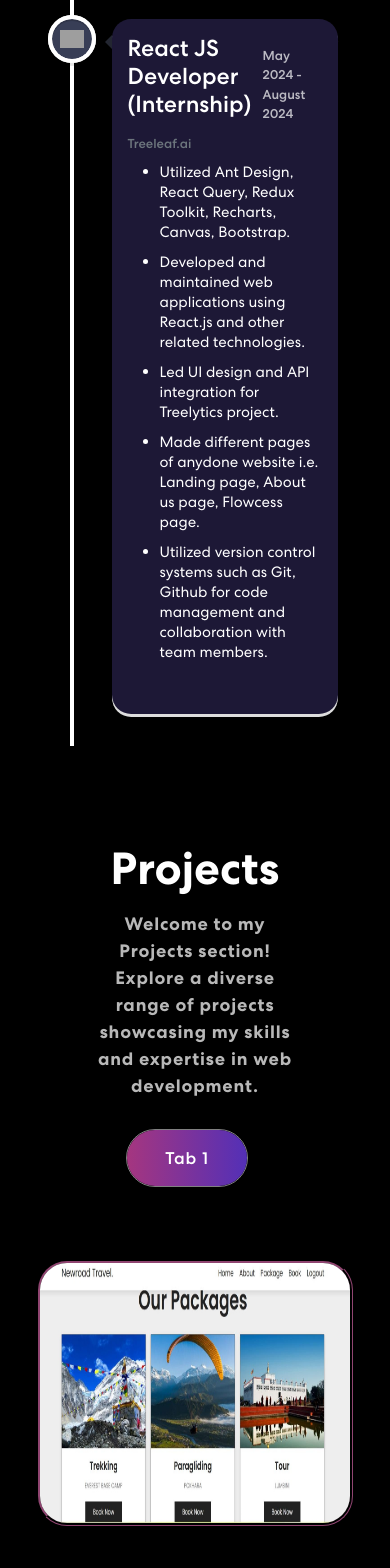
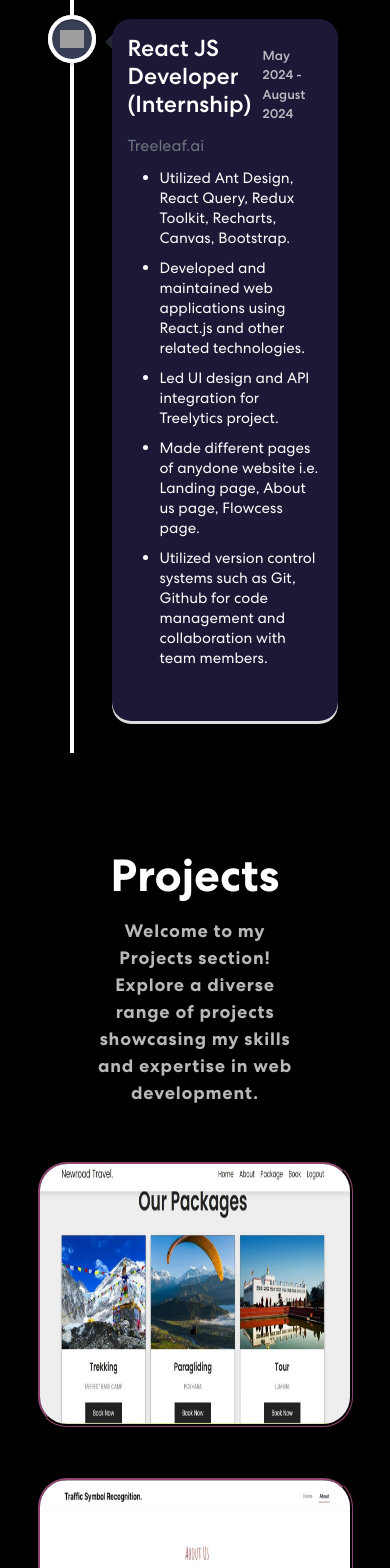
Before and after one commit to Biplabkhanal/portfolio, a React (Vite) app: page / in a window 390 px wide. Shown: the part 2200-3768 px from the top of the page. Built offline with nearby package versions, Linux system fonts and the light colour scheme; grey boxes are pictures that could not be loaded.

Commit message:
link added for company

```diff
--- a/src/App.css
+++ b/src/App.css
@@ -410,8 +410,11 @@ nav.navbar .navbar-toggler[aria-expanded="true"] .navbar-toggler-icon {
   font-size: 45px;
   font-weight: 700;
 }
-.work-experience p {
+.work-experience a {
   color: #b8b8b8;
+  text-decoration: none;
+
+  /* margin-bottom: 10px; */
 }
 
 .text-secondary {
@@ -431,7 +434,7 @@ nav.navbar .navbar-toggler[aria-expanded="true"] .navbar-toggler-icon {
   color: #ffffff;
   border-radius: 1.2em !important;
 }
-.vertical-timeline-element-content p {
+.vertical-timeline-element-content a {
   margin: 0 0 0.5em 0 !important;
 }
 
@@ -457,6 +460,10 @@ nav.navbar .navbar-toggler[aria-expanded="true"] .navbar-toggler-icon {
 
 .vertical-timeline-element-content ul li:last-child {
   margin-bottom: 0;
+}
+
+.vertical-timeline-element-content ul li:first-child {
+  margin-top: 10px;
 }
 /**work experience**/
 
--- a/src/components/ProjectCard.jsx
+++ b/src/components/ProjectCard.jsx
@@ -1,13 +1,19 @@
 import { Col } from "react-bootstrap";
+
 const ProjectCard = ({ title, description, imgUrl, githubLink }) => {
   const handleRedirect = () => {
-    window.open(githubLink, "_blank");
+    if (githubLink) {
+      window.open(githubLink, "_blank");
+    }
   };
 
   return (
     <>
       <Col size={12} sm={6} md={6} className="d-md-block d-none">
-        <div className="proj-imgbx " onClick={handleRedirect}>
+        <div
+          className="proj-imgbx"
+          onClick={githubLink ? handleRedirect : null}
+        >
           <img style={{ height: "390px" }} src={imgUrl} />
           <div className="proj-txtx">
             <h4>{title}</h4>
@@ -16,8 +22,11 @@ const ProjectCard = ({ title, description, imgUrl, githubLink }) => {
         </div>
       </Col>
 
-      <Col size={12} sm={6} md={6} className=" d-lg-none d-md-none d-block">
-        <div className="proj-imgbx" onClick={handleRedirect}>
+      <Col size={12} sm={6} md={6} className="d-lg-none d-md-none d-block">
+        <div
+          className="proj-imgbx"
+          onClick={githubLink ? handleRedirect : null}
+        >
           <img style={{ height: "260px" }} src={imgUrl} />
           <div className="proj-txtx">
             <h4>{title}</h4>
@@ -28,4 +37,5 @@ const ProjectCard = ({ title, description, imgUrl, githubLink }) => {
     </>
   );
 };
+
 export default ProjectCard;
--- a/src/components/Projects.jsx
+++ b/src/components/Projects.jsx
@@ -78,18 +78,18 @@ const Projects = () => {
                   </p>
 
                   <Tab.Container id="projects-tabs" defaultActiveKey="first">
-                    <Nav
+                    {/* <Nav
                       variant="pills"
                       className="nav-pills mb-5 justify-content-center align-items-center"
                       id="pills-tab"
-                    >
-                      <Nav.Item className="me-3">
+                    > */}
+                    {/* <Nav.Item className="me-3">
                         <Nav.Link eventKey="first">Tab 1</Nav.Link>
-                      </Nav.Item>
-                      {/* <Nav.Item>
+                      </Nav.Item> */}
+                    {/* <Nav.Item>
                         <Nav.Link eventKey="second">Tab 2</Nav.Link>
                       </Nav.Item> */}
-                    </Nav>
+                    {/* </Nav> */}
                     <Tab.Content
                       id="slideInUp"
                       className={
--- a/src/components/workexperience.jsx
+++ b/src/components/workexperience.jsx
@@ -43,7 +43,13 @@ const WorkExperience = () => {
                     May 2024 - August 2024
                   </span>
                 </div>
-                <p className="text-secondary">Treeleaf.ai</p>
+                <a
+                  className="text-secondary"
+                  href="https://treeleaf.ai/"
+                  target="blank"
+                >
+                  Treeleaf.ai
+                </a>
                 <ul style={{ fontSize: "15px" }}>
                   <li>
                     Utilized Ant Design, React Query, Redux Toolkit, Recharts,
```
